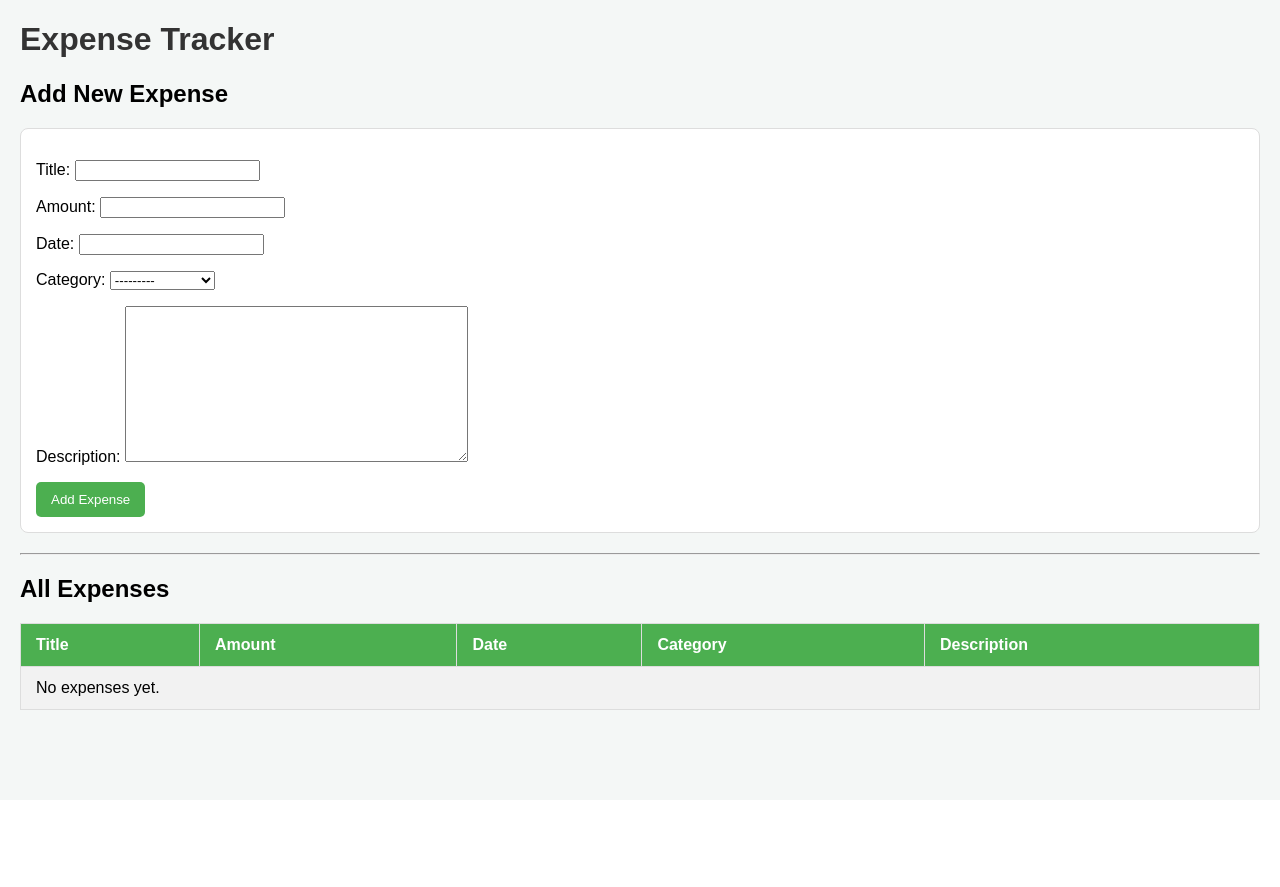
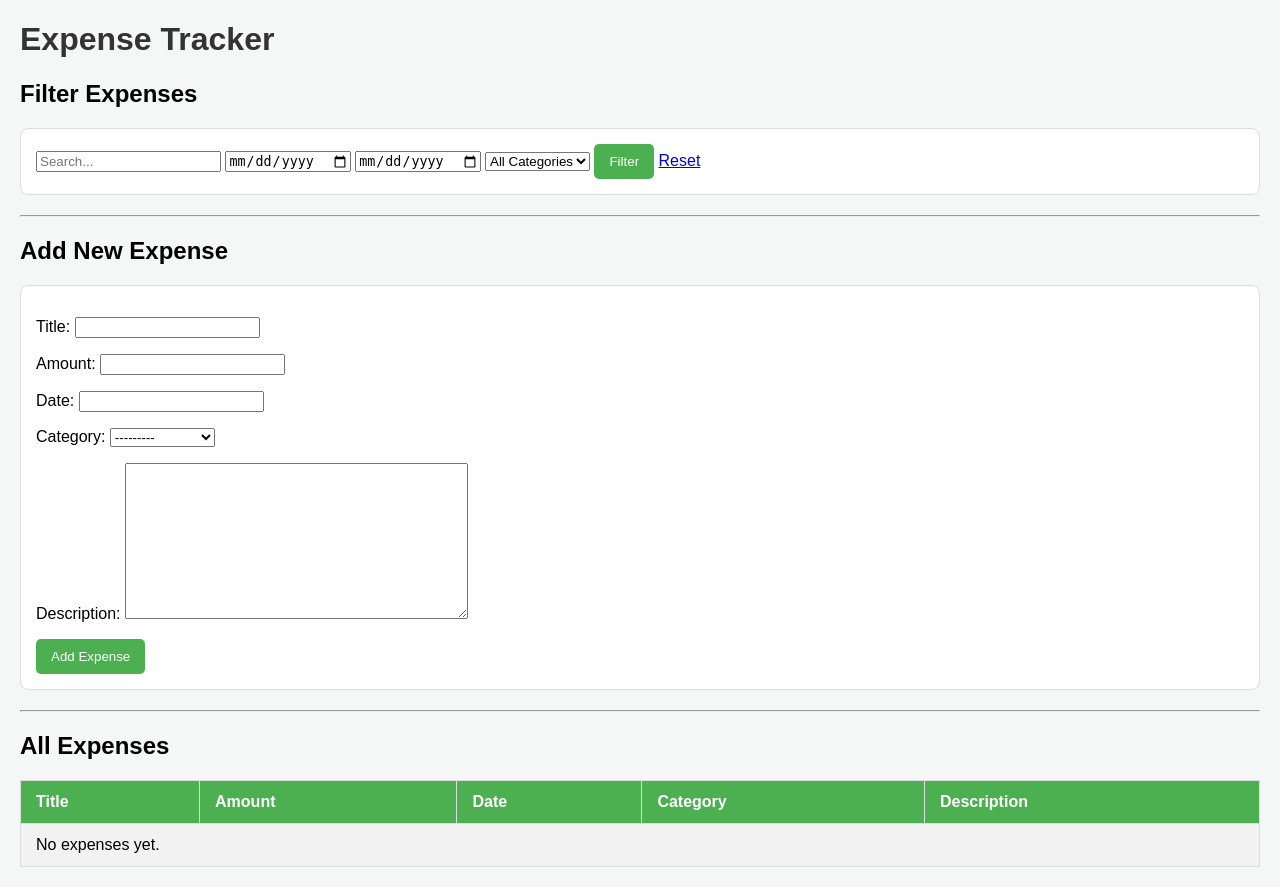
Before and after one commit to SyamGopalGuttula/personal_finance_tracker, a Django app: page / in a window 1280 px wide. Before the commit the page ends 710 px from the top, so only its background shows below. Run offline with Django 5.2, Linux system fonts and the light colour scheme; data that the repository does not hold is empty; parts of the project's set-up code (start-up, migrations or seed data) failed here and were passed over.

Commit message:
Added Filters

```diff
--- a/core/templates/core/expense_list.html
+++ b/core/templates/core/expense_list.html
@@ -8,6 +8,21 @@
 <body>
     <h1>Expense Tracker</h1>
 
+    <h2>Filter Expenses</h2>
+    <form method="GET">
+        <input type="text" name="q" placeholder="Search..." value="{{ query }}">
+        <input type="date" name="start_date" value="{{ start_date }}">
+        <input type="date" name="end_date" value="{{ end_date }}">
+        <select name="category">
+            <option value="All">All Categories</option>
+            {% for cat in categories %}
+                <option value="{{ cat }}" {% if selected_category == cat %}selected{% endif %}>{{ cat }}</option>
+            {% endfor %}
+        </select>
+        <button type="submit">Filter</button>
+        <a href="/">Reset</a>
+    </form>
+    <hr>
     <h2>Add New Expense</h2>
     <form method="POST">
         {% csrf_token %}
--- a/core/views.py
+++ b/core/views.py
@@ -1,21 +1,54 @@
 from django.shortcuts import render, redirect, get_object_or_404
 from .models import Expense  # Importing the Expense model
 from .forms import ExpenseForm  # Importing the ExpenseForm
+from django.db.models import Q
+
+from django.db.models import Q
 
 def expense_list(request):
-    expenses = Expense.objects.all()  # Fetching all expenses from the database
+    expenses = Expense.objects.all()
+    query = request.GET.get('q') or ""
+    start_date = request.GET.get('start_date')
+    end_date = request.GET.get('end_date')
+    category = request.GET.get('category')
 
-    # Handling the form submission
-    if request.method == 'POST':
-        # Here you would handle the form submission
-        # For example, you could create a new expense or update an existing one
-        form = ExpenseForm(request.POST)
-        if form.is_valid():
-            form.save()
-            return redirect('/')
-    else:
-        form = ExpenseForm()
-    return render(request, 'core/expense_list.html', {'expenses': expenses, 'form': form})
+    print("Initial Expenses:", expenses)  # Debug Line
+    print("Selected Category:", category)  # Debug Line
+
+    if query and query.lower() != "none":
+        expenses = expenses.filter(
+            Q(title__icontains=query) | Q(description__icontains=query)
+        )
+        print("After Search Filter:", expenses)  # Debug Line
+
+    if start_date:
+        expenses = expenses.filter(date__gte=start_date)
+        print("After Start Date Filter:", expenses)  # Debug Line
+
+    if end_date:
+        expenses = expenses.filter(date__lte=end_date)
+        print("After End Date Filter:", expenses)  # Debug Line
+
+    if category and category != "All":
+        expenses = expenses.filter(category__iexact=category.strip())
+        print("After Category Filter:", expenses)  # Debug Line
+
+    form = ExpenseForm()
+    categories = Expense.objects.values_list('category', flat=True).distinct()
+    print("Available Categories:", categories)  # Debug Line
+
+    return render(request, 'core/expense_list.html', {
+        'expenses': expenses,
+        'form': form,
+        'categories': categories,
+        'selected_category': category,
+        'query': query,
+        'start_date': start_date,
+        'end_date': end_date
+    })
+
+
+
 def edit_expense(request, id):
     expense = get_object_or_404(Expense, id=id)
 
```
